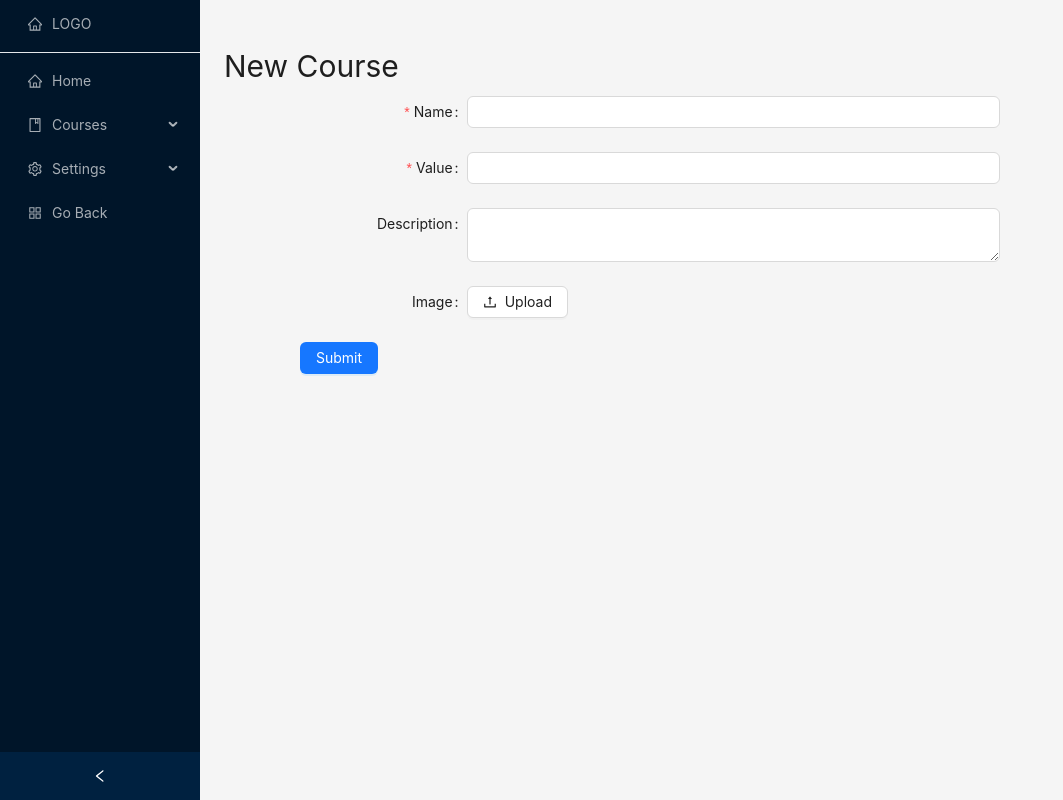
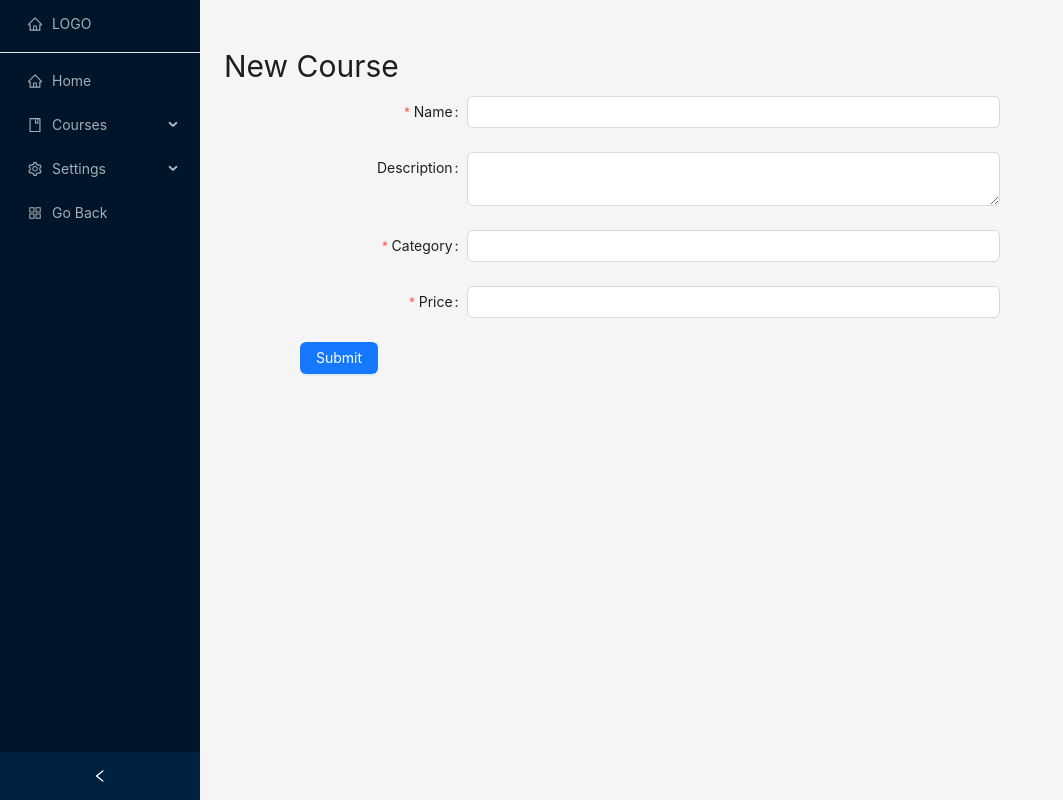
Before and after one commit to HexaTable/LearningChain, a Next.js app: page /dashboard/courses/new in a window 1280 px wide. Shown: the whole page, without its empty margins (0-1063 px from the left). Built offline with nearby package versions, Linux system fonts and the light colour scheme.

Commit message:
Add course creation

```diff
--- /dev/null
+++ b/pages/api/courses/index.ts
@@ -0,0 +1,25 @@
+import { getSession } from "next-auth/react";
+import prisma from "../../../lib/prisma";
+
+// POST /api/courses
+// Required fields in body: name, description, category, price, author
+export default async function handle(req: any, res: any) {
+  const session = await getSession({ req });
+  const body = JSON.parse(req.body);
+
+  const category = await prisma.category.findFirst({
+    where: { name: body.category },
+  });
+
+  const result = await prisma.course.create({
+    data: {
+      name: body.name,
+      description: body.description,
+      category: { connect: { id: category.id } },
+      price: parseFloat(body.price),
+      author: { connect: { email: session?.user?.email } },
+    },
+  });
+
+  res.json(result);
+}
--- a/pages/dashboard/courses/new.tsx
+++ b/pages/dashboard/courses/new.tsx
@@ -1,9 +1,11 @@
 import React from "react";
+import { useRouter } from "next/router";
 import { Button, Form, Input, Row, Space, Layout } from "antd";
-import { UploadOutlined } from "@ant-design/icons";
 import DashboardLayout from "../../../components/DashboardLayout/DashboardLayout";
 
 function NewCourse() {
+  const router = useRouter();
+
   const layout = {
     labelCol: { span: 8 },
     wrapperCol: { span: 16 },
@@ -15,8 +17,17 @@ function NewCourse() {
   };
   /* eslint-enable no-template-curly-in-string */
 
-  const onFinish = (values: any) => {
-    console.log(values);
+  const onFinish = async (values: any) => {
+    try {
+      await fetch("/api/courses", {
+        method: "POST",
+        body: JSON.stringify(values),
+      });
+
+      // router.push("/dashboard/courses");
+    } catch (error) {
+      console.error(error);
+    }
   };
 
   return (
@@ -32,25 +43,25 @@ function NewCourse() {
         >
           <Row className="text-extrabold text-3xl my-3 mx-6">New Course</Row>
           <Space />
+
+          <Form.Item name="name" label="Name" rules={[{ required: true }]}>
+            <Input />
+          </Form.Item>
+
+          <Form.Item name="description" label="Description">
+            <Input.TextArea />
+          </Form.Item>
+
           <Form.Item
-            name={["user", "name"]}
-            label="Name"
+            name="category"
+            label="Category"
             rules={[{ required: true }]}
           >
             <Input />
           </Form.Item>
-          <Form.Item
-            name={["user", "value"]}
-            label="Value"
-            rules={[{ required: true }]}
-          >
+
+          <Form.Item name="price" label="Price" rules={[{ required: true }]}>
             <Input />
-          </Form.Item>
-          <Form.Item name={["user", "introduction"]} label="Description">
-            <Input.TextArea />
-          </Form.Item>
-          <Form.Item name={["user", "introduction"]} label="Image">
-            <Button icon={<UploadOutlined />}>Upload</Button>
           </Form.Item>
 
           <Form.Item wrapperCol={{ ...layout.wrapperCol, offset: 3 }}>
```
Also changed, not shown: 1 other file (tests, documents, lock files or other folders).
